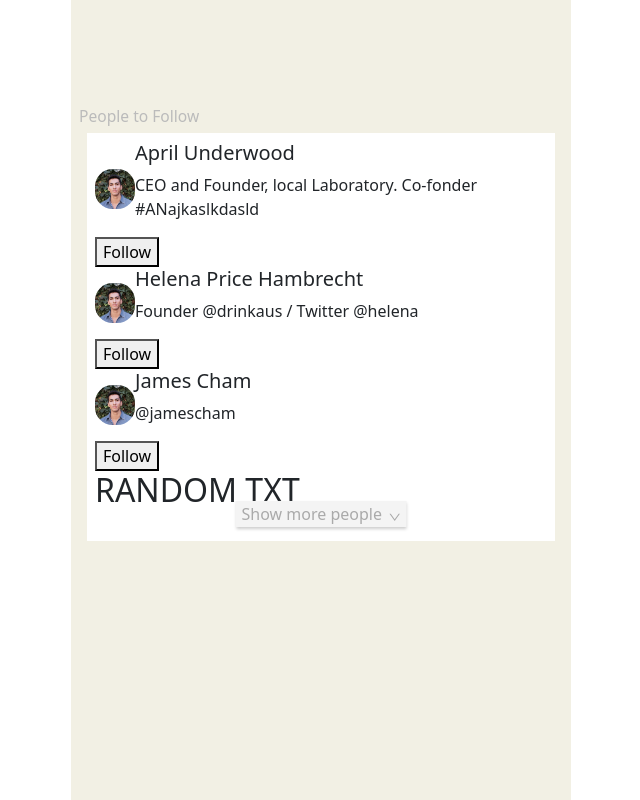
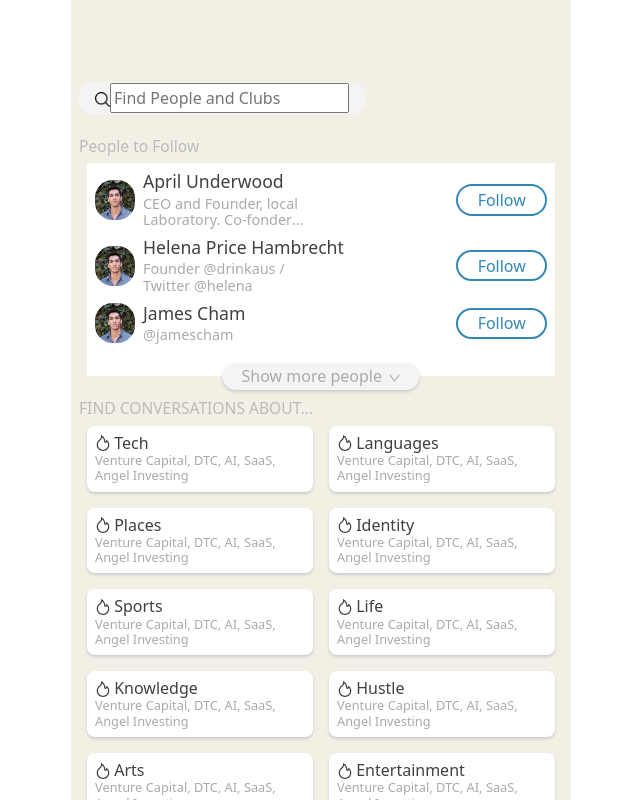
Before and after one commit to GoulartAugusto/clubhouse-clone, a React (Create React App) app: page /explore in a window 1280 px wide. Shown: the whole page, without its empty margins (319-959 px from the left). Built offline with nearby package versions, Linux system fonts and the light colour scheme.

Commit message:
ADD: start styling header of explore

```diff
--- a/package.json
+++ b/package.json
@@ -16,7 +16,8 @@
     "react-router-dom": "^6.0.2",
     "react-scripts": "4.0.3",
     "react-swipeable-bottom-sheet": "^1.1.2",
-    "web-vitals": "^1.0.1"
+    "web-vitals": "^1.0.1",
+    "yarn": "^1.22.17"
   },
   "scripts": {
     "start": "react-scripts start",
--- a/src/data/Explore.json
+++ b/src/data/Explore.json
@@ -16,59 +16,59 @@
     "conversation": [
       {
         "title": "Tech",
-        "discription": "Venture Capital, DTC, AI, SaaS, Angel Investing"
+        "description": "Venture Capital, DTC, AI, SaaS, Angel Investing"
       },
       {
         "title": "Languages",
-        "discription": "Venture Capital, DTC, AI, SaaS, Angel Investing"
+        "description": "Venture Capital, DTC, AI, SaaS, Angel Investing"
       },
       {
         "title": "Places",
-        "discription": "Venture Capital, DTC, AI, SaaS, Angel Investing"
+        "description": "Venture Capital, DTC, AI, SaaS, Angel Investing"
       },
       {
         "title": "Identity",
-        "discription": "Venture Capital, DTC, AI, SaaS, Angel Investing"
+        "description": "Venture Capital, DTC, AI, SaaS, Angel Investing"
       },
       {
         "title": "Sports",
-        "discription": "Venture Capital, DTC, AI, SaaS, Angel Investing"
+        "description": "Venture Capital, DTC, AI, SaaS, Angel Investing"
       },
       {
         "title": "Life",
-        "discription": "Venture Capital, DTC, AI, SaaS, Angel Investing"
+        "description": "Venture Capital, DTC, AI, SaaS, Angel Investing"
       },
       {
         "title": "Knowledge",
-        "discription": "Venture Capital, DTC, AI, SaaS, Angel Investing"
+        "description": "Venture Capital, DTC, AI, SaaS, Angel Investing"
       },
       {
         "title": "Hustle",
-        "discription": "Venture Capital, DTC, AI, SaaS, Angel Investing"
+        "description": "Venture Capital, DTC, AI, SaaS, Angel Investing"
       },
       {
         "title": "Arts",
-        "discription": "Venture Capital, DTC, AI, SaaS, Angel Investing"
+        "description": "Venture Capital, DTC, AI, SaaS, Angel Investing"
       },
       {
         "title": "Entertainment",
-        "discription": "Venture Capital, DTC, AI, SaaS, Angel Investing"
+        "description": "Venture Capital, DTC, AI, SaaS, Angel Investing"
       },
       {
         "title": "Hanging Out",
-        "discription": "Venture Capital, DTC, AI, SaaS, Angel Investing"
+        "description": "Venture Capital, DTC, AI, SaaS, Angel Investing"
       },
       {
         "title": "Faith",
-        "discription": "Venture Capital, DTC, AI, SaaS, Angel Investing"
+        "description": "Venture Capital, DTC, AI, SaaS, Angel Investing"
       },
       {
         "title": "Wellness",
-        "discription": "Venture Capital, DTC, AI, SaaS, Angel Investing"
+        "description": "Venture Capital, DTC, AI, SaaS, Angel Investing"
       },
       {
         "title": "World Affairs",
-        "discription": "Venture Capital, DTC, AI, SaaS, Angel Investing"
+        "description": "Venture Capital, DTC, AI, SaaS, Angel Investing"
       }
     ]
   }
--- a/src/pages/Explore.js
+++ b/src/pages/Explore.js
@@ -1,6 +1,7 @@
 import React from "react";
 import style from "../style/explore.module.css";
-import { DownOutlined, FireOutLined } from "@ant-design/icons";
+import { Input } from "antd";
+import { DownOutlined, FireOutlined } from "@ant-design/icons";
 import data from "../data/Explore.json";
 
 function Explore() {
@@ -9,6 +10,21 @@ function Explore() {
     return (
 
         <div className={style.exploreContainer}>
+                <div className={style.header}>
+
+                    <Input style={{
+                        backgroundColor: "#f4f4f4",
+                        borderRadius: "0.8em",
+                        padding:"0.3em 1em",
+                        border:"none",
+                        boxShadow:"none",
+                        }}
+                        size="large"
+                        placeholder="Find People and Clubs"
+                        prefix={<img src="images/search.png" width="15px" />}
+                        >
+                        </Input>
+                </div>
             <h6>People to Follow</h6>
             <div className={style.peopleContainer}>
                 {people.map((item) => (
@@ -26,7 +42,20 @@ function Explore() {
                 <button className={style.showMore}>
                     Show more people <DownOutlined />
                 </button>
-                <h2> RANDOM TXT</h2>
+            </div>
+            <h6>FIND CONVERSATIONS ABOUT...</h6>
+            <div className="row mx-0">
+                {conversation.map((item) =>(
+                <div className="col-6 px-2 mb-3">
+                    <div className={style.conversationCard}>
+                        <h6>
+                            <FireOutlined />
+                            {item.title}
+                        </h6>
+                        <p>{item.description}</p>
+                    </div>
+                </div>
+                ))}
             </div>
         </div>
 
--- a/src/style/explore.module.css
+++ b/src/style/explore.module.css
@@ -17,7 +17,7 @@
     display: flex;
     align-items: center;
     position: absolute;
-    bottom: 14px;
+    bottom: -14px;
     left: 50%;
     transform: translateX(-50%);
     background-color: #f4f4f4 !important;
@@ -42,7 +42,73 @@
     position: relative;
 }
 
+.peopleContainer > div {
+    display: flex;
+    align-items: center;
+    justify-content: space-between;
+    margin-bottom: 0.5em;
+}
+
 .peopleContainer img {
     width: 40px;
     border-radius: 1.1em;
+    margin-right: 0.5em;
 }
+
+.peopleContainer h5 {
+    color: var(--textColor);
+    font-size: 1.1em;
+    margin-bottom: 0.2em;
+}
+
+.peopleContainer p {
+    color: var(--textColor);
+    font-size: 0.9em;
+    margin: 0;
+    display: block;
+    display: -webkit-box;
+    width: 173px;
+    height: fit-content;
+    line-height: 1.15;
+    -webkit-line-clamp: 2;
+    -webkit-box-orient: vertical;
+    overflow: hidden;
+    text-overflow: ellipsis;
+    color: #aaaaaa;
+}
+
+.peopleContainer button {
+    background-color: transparent;
+    border: 2px solid var(--btnBgColor);
+    border-radius: 2em;
+    color: var(--btnBgColor);
+    font-weight: 400;
+    font-size: 1em;
+    padding: 0.1em 1.2em;
+}
+
+.conversationCard {
+    background-color: #ffffff;
+    border-radius: 0.5em;
+    padding: 0.5em;
+    box-shadow: 0px 2px 3px #cccccc;
+}
+
+.conversationCard h6 {
+    color: var(--textColor);
+    font-size: 1em;
+    margin: 0;
+    display: flex;
+    align-items: center;
+}
+
+.conversationCard h6 span {
+    margin-right: 0.2em;
+}
+
+.conversationCard p {
+    margin: 0;
+    color: #aaaaaa;
+    line-height: 1.2;
+    font-size: 0.8em;
+}
```
Also changed, not shown: 1 other file (tests, documents, lock files or other folders).
